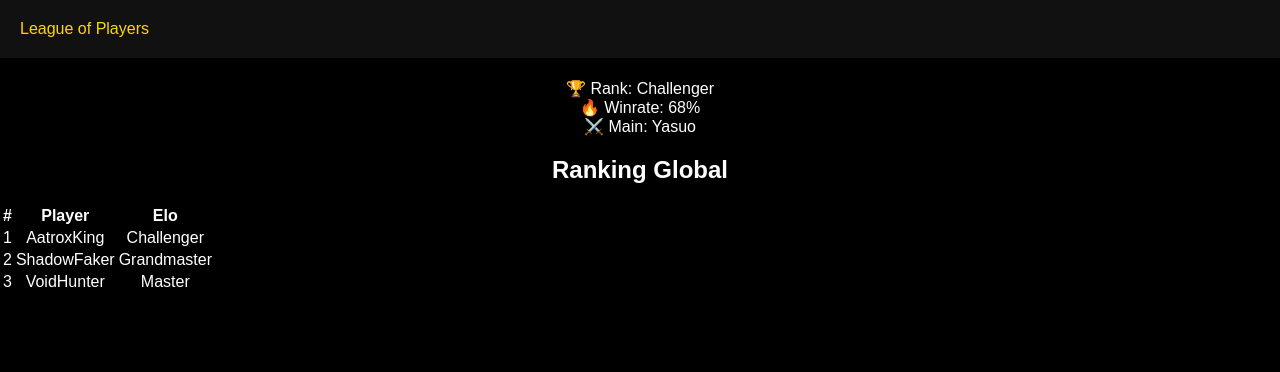
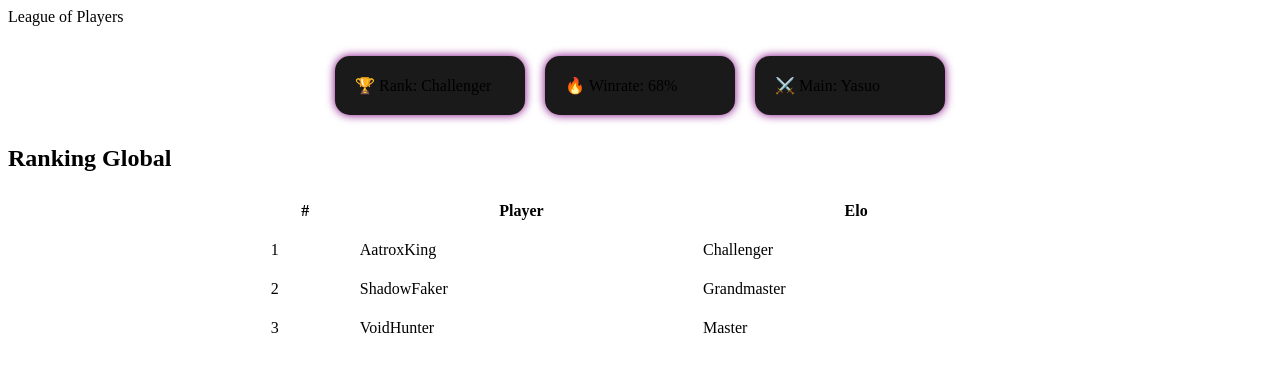
Before and after one commit to gabiemisiqueira-code/league-of-players, a plain HTML site: page dashboard.html in a window 1280 px wide. Drawn offline with Linux system fonts and the light colour scheme.

Commit message:
Update style.css

```diff
--- a/style.css
+++ b/style.css
@@ -1,38 +1,25 @@
-body {
-  margin: 0;
-  font-family: Arial;
-  background: black;
-  color: white;
-  text-align: center;
+.cards {
+  display: flex;
+  justify-content: center;
+  gap: 20px;
+  margin: 30px;
 }
 
-.navbar {
-  display: flex;
-  justify-content: space-between;
+.card {
+  background: #1a1a1a;
   padding: 20px;
-  background: #111;
+  border-radius: 15px;
+  width: 150px;
+  box-shadow: 0 0 10px purple;
 }
 
-.logo {
-  color: gold;
+.ranking {
+  margin: auto;
+  width: 60%;
+  border-collapse: collapse;
 }
 
-a {
-  color: white;
-  margin: 10px;
+.ranking th, .ranking td {
+  padding: 10px;
+  border-bottom: 1px solid white;
 }
-
-.hero {
-  margin-top: 100px;
-}
-
-.btn-primary {
-  background: purple;
-  padding: 10px 20px;
-  border-radius: 10px;
-  color: white;
-}
-
-.login-container {
-  margin-top: 100px;
-}
```
